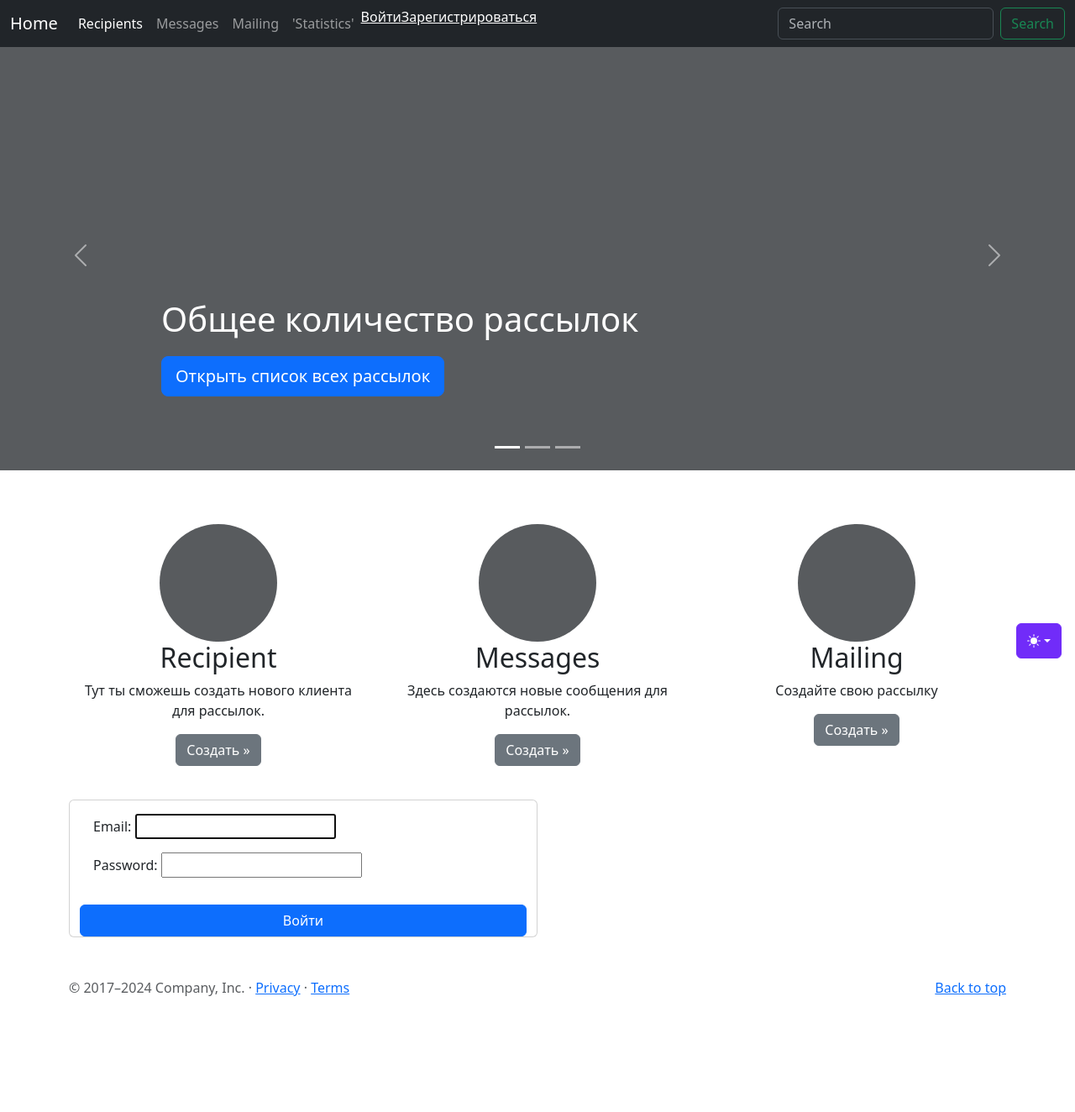
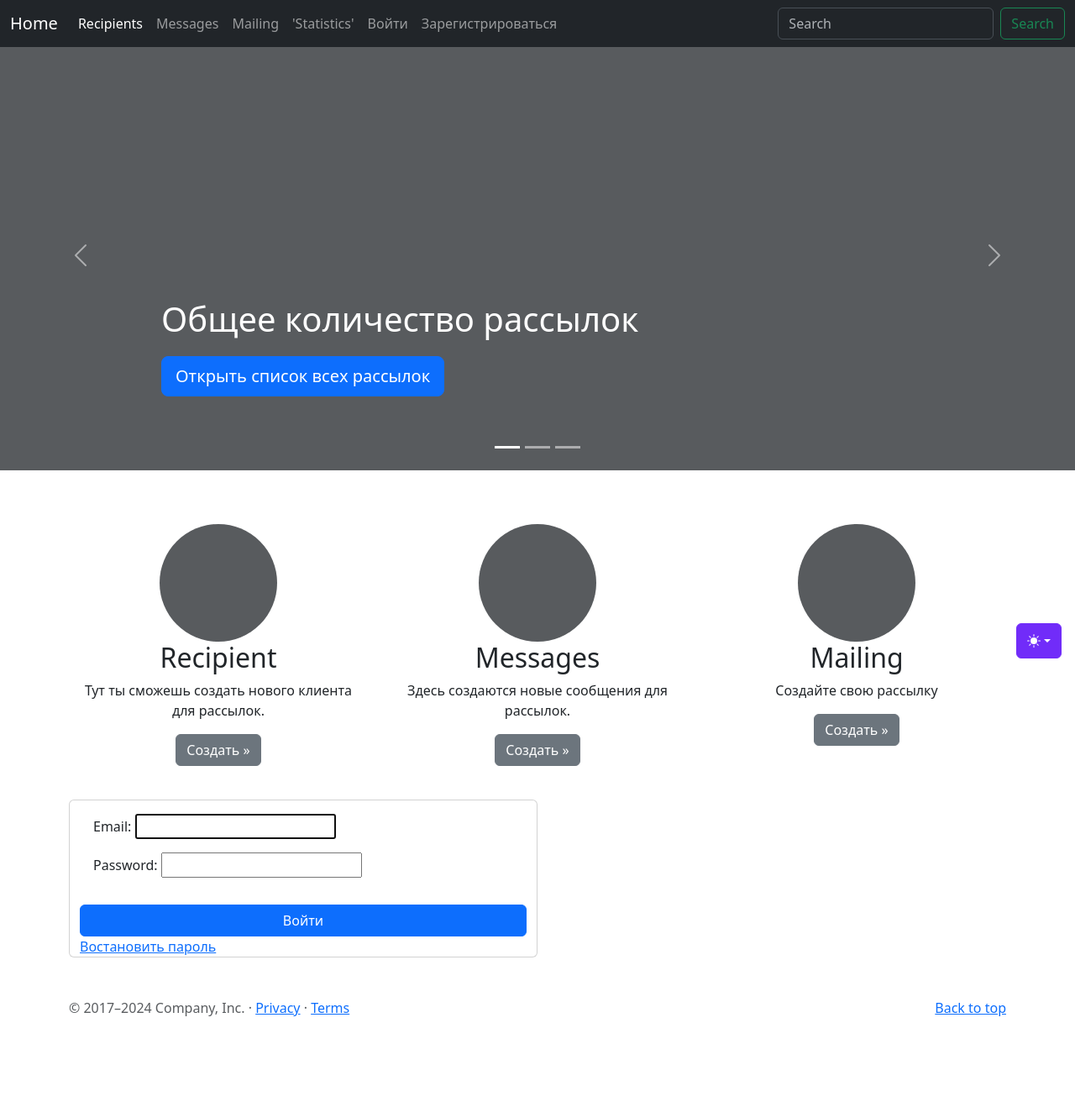
Before and after one commit to AlPogorelov/CourseWork_4, a Django app: page /user/login/ in a window 1280 px wide. Shown: the whole page at 84% size. Before the commit the page ends 1186 px from the top, so only its background shows below. Run offline with Django 5.2, Linux system fonts and the light colour scheme; some libraries are stand-ins or nearby versions.

Commit message:
init startapp users and password recovery

```diff
--- a/recipient_manager/templates/recipient_manager/home.html
+++ b/recipient_manager/templates/recipient_manager/home.html
@@ -140,7 +140,7 @@
           <div class="carousel-caption">
             <h1>Количество активных рассылок</h1>
             <p>{{ active_mailings }}</p>
-            <p><a class="btn btn-lg btn-primary" href="#">Learn more</a></p>
+
           </div>
         </div>
       </div>
@@ -150,7 +150,7 @@
           <div class="carousel-caption text-end">
             <h1>Количество уникальных получателей</h1>
             <p>{{ unique_recipients }}</p>
-            <p><a class="btn btn-lg btn-primary" href="#">Browse gallery</a></p>
+            <p><a class="btn btn-lg btn-primary" href="{% url 'recipient_manager:recipient_list' %}">Клиенты</a></p>
           </div>
         </div>
       </div>
--- a/recipient_manager/templates/recipient_manager/includes/inc_header.html
+++ b/recipient_manager/templates/recipient_manager/includes/inc_header.html
@@ -19,12 +19,18 @@
             <a class="nav-link" href="{% url 'mailing:attempt_list' %}">'Statistics'</a>
           </li>
           {% if user.is_authenticated %}
-            <li><a href="{% url 'users:logout' %}" class="text-white">Выйти</a></li>
+          <li class="nav-item">
+            <a class="nav-link" href="{% url 'users:logout' %}">Выйти</a>
+          </li>
+
             {% else %}
-            <li class="nav-item">
-              <a href="{% url 'users:login' %}" class="text-white">Войти</a></li>
-            <li class="nav-item">
-              <a href="{% url 'users:register' %}" class="text-white">Зарегистрироваться</a></li>
+          <li class="nav-item">
+            <a class="nav-link" href="{% url 'users:login' %}">Войти</a>
+          </li>
+          <li class="nav-item">
+            <a class="nav-link" href="{% url 'users:register' %}">Зарегистрироваться</a>
+          </li>
+
             {% endif %}
         </ul>
         <form class="d-flex" role="search">
--- a/users/templates/users/login.html
+++ b/users/templates/users/login.html
@@ -12,6 +12,7 @@
                     <button type="submit" class="btn btn-primary">
                         Войти
                     </button>
+                    <a href="{% url 'users:password_reset_request' %}">Востановить пароль</a>
                 </div>
             </form>
         </div>
```
